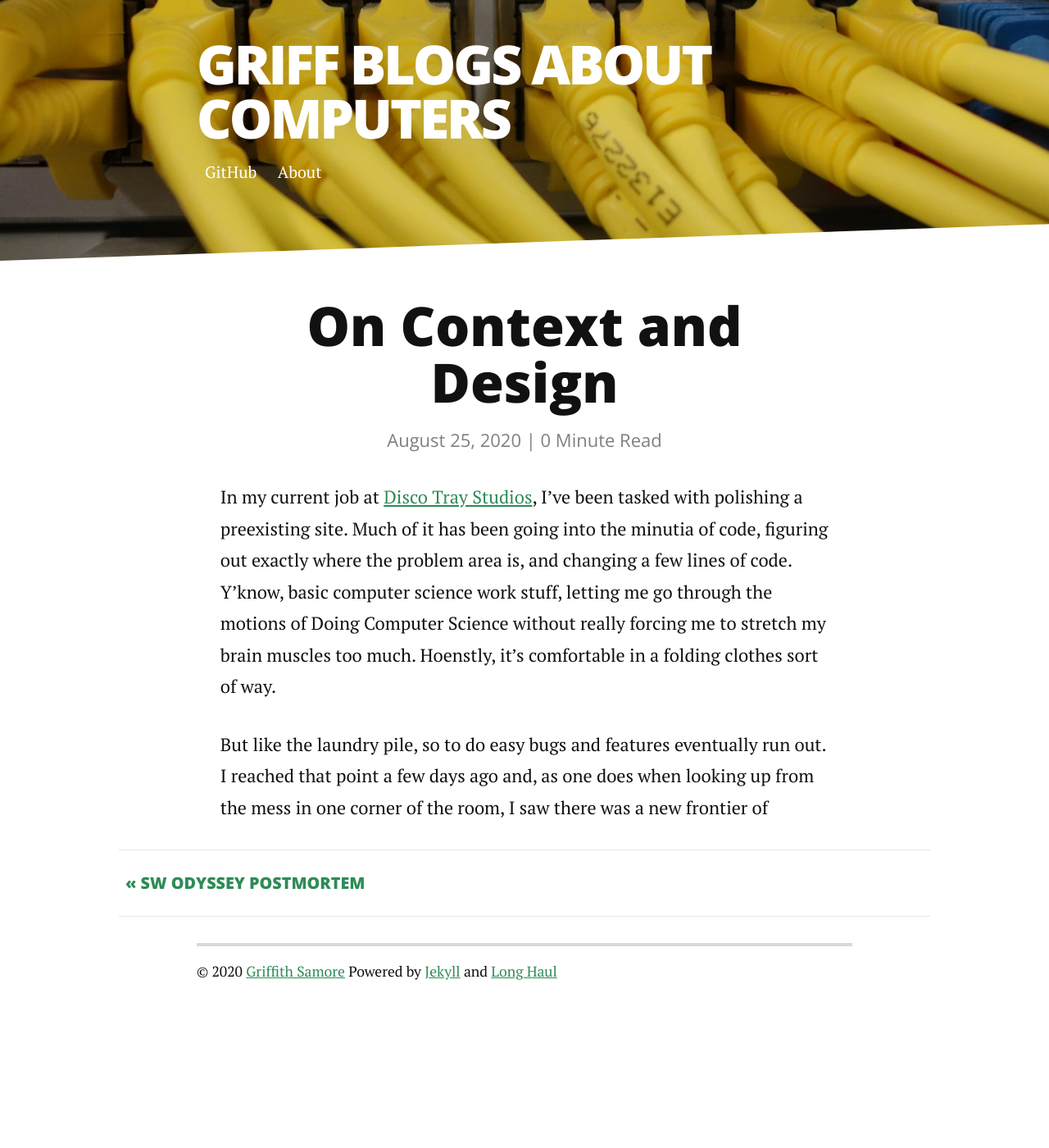
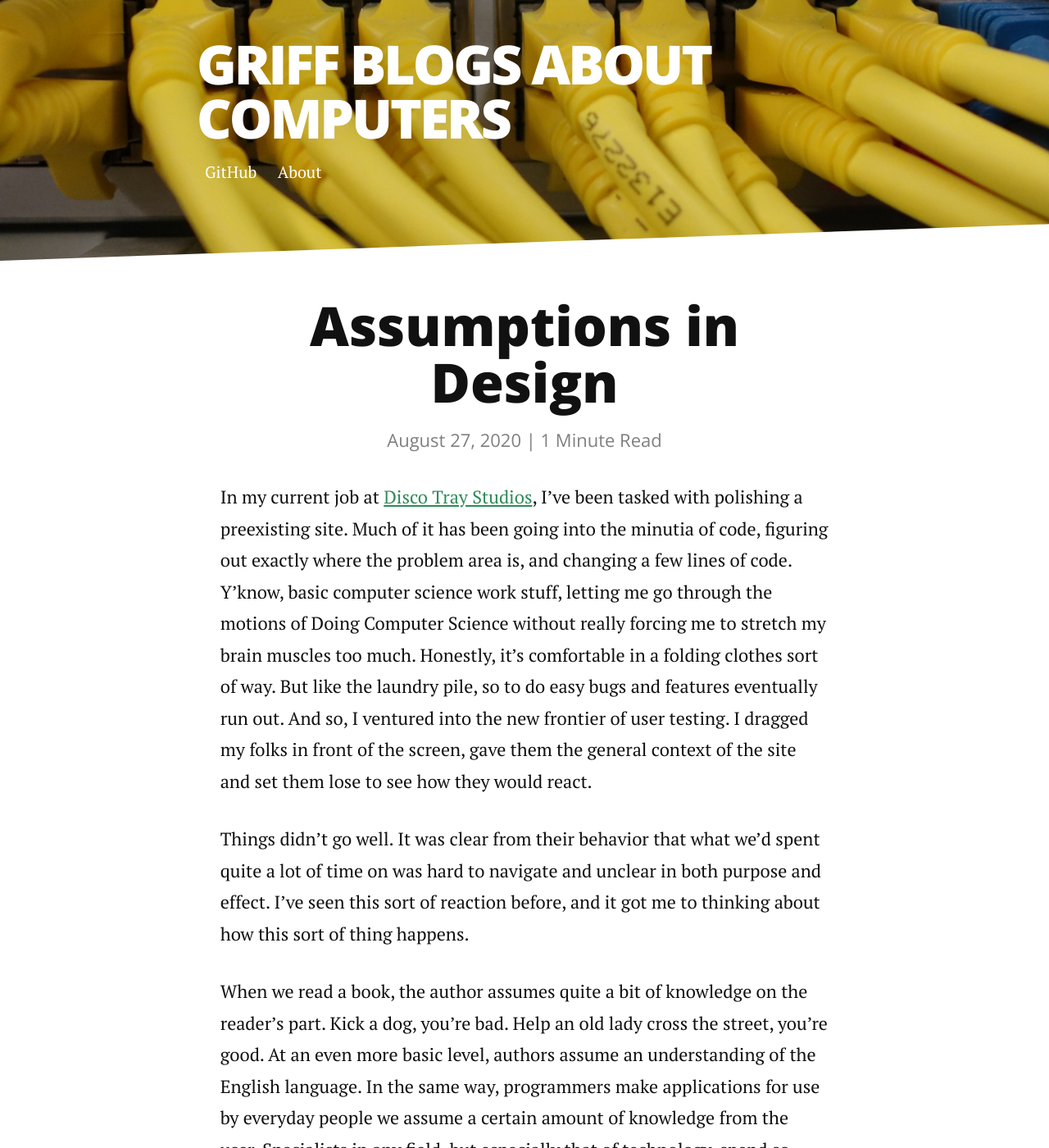
Before and after one commit to samoreGE/csci340blog, a Jekyll site: the page built from _posts/2020-08-25-Context-and-Design.markdown, in a window 1280 px wide and 1400 px high. Shown: the whole window at 82% size. Built offline with Jekyll 4.4.1, drawn with Linux system fonts in a browser that asks for light colours; nearby versions of some CDN libraries; some of the changed text lies outside the part shown.

Commit message:
Update 2020-08-25-Context-and-Design.markdown

```diff
--- a/_posts/2020-08-25-Context-and-Design.markdown
+++ b/_posts/2020-08-25-Context-and-Design.markdown
@@ -1,10 +1,12 @@
 ---
 layout: post
-title:  "On Context and Design"
-date:   2020-08-25 18:00:00 -0500
+title:  "Assumptions in Design"
+date:   2020-08-27 13:00:00 -0500
 categories: Disco Tray Studios
 ---
 
-In my current job at [Disco Tray Studios](https://discotraystudios.github.io/), I've been tasked with polishing a preexisting site. Much of it has been going into the minutia of code, figuring out exactly where the problem area is, and changing a few lines of code. Y'know, basic computer science work stuff, letting me go through the motions of Doing Computer Science without really forcing me to stretch my brain muscles too much. Hoenstly, it's comfortable in a folding clothes sort of way.
+In my current job at [Disco Tray Studios](https://discotraystudios.github.io/), I've been tasked with polishing a preexisting site. Much of it has been going into the minutia of code, figuring out exactly where the problem area is, and changing a few lines of code. Y'know, basic computer science work stuff, letting me go through the motions of Doing Computer Science without really forcing me to stretch my brain muscles too much. Honestly, it's comfortable in a folding clothes sort of way. But like the laundry pile, so to do easy bugs and features eventually run out. And so, I ventured into the new frontier of user testing. I dragged my folks in front of the screen, gave them the general context of the site and set them lose to see how they would react.
 
-But like the laundry pile, so to do easy bugs and features eventually run out. I reached that point a few days ago and, as one does when looking up from the mess in one corner of the room, I saw there was a new frontier of
+Things didn't go well. It was clear from their behavior that what we'd spent quite a lot of time on was hard to navigate and unclear in both purpose and effect. I've seen this sort of reaction before, and it got me to thinking about how this sort of thing happens.
+
+When we read a book, the author assumes quite a bit of knowledge on the reader's part. Kick a dog, you're bad. Help an old lady cross the street, you're good. At an even more basic level, authors assume an understanding of the English language. In the same way, programmers make applications for use by everyday people we assume a certain amount of knowledge from the user. Specialists in any field, but especially that of technology, spend so much time working in our element, that we risk becoming blind to the assumptions we make. Paradoxically, sometimes the best way to improve our work is to give our minds a chance to breathe, and let an outside perspective in.
```
